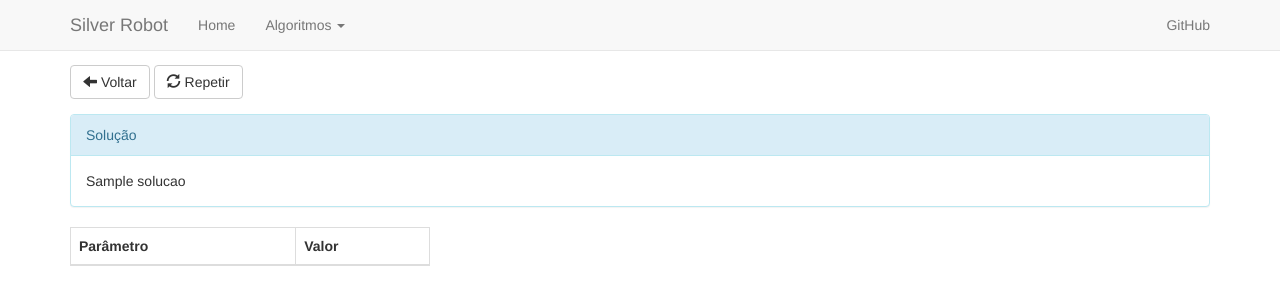
After one commit to ZackStone/silver-robot, a Flask app: template templates/genetico_solucao.html in a window 1280 px wide. The commit adds this page. Shown: the top 305 px of the page. Run offline with Flask 2, Linux system fonts and the light colour scheme; the template is opened without the code that fills it: most values are stand-ins (such as "Sample title", 1, 10 or a date in 2020); lists and menus that the app fills with data are empty; some libraries are stand-ins or nearby versions.

Commit message:
layout para solucao do algoritmo genetico

```diff
--- a/main_app.py
+++ b/main_app.py
@@ -81,6 +81,7 @@ def genetico_post():
     taxaMutacao = Decimal(request.form['taxaMutacao'])
 
     solucao = genetico.genetico_run(classes, numeros, geracoes, tamanhoPopulacao, qtdIteracoes, qtdIndividuosElitismo, taxaCruzamento, taxaMutacao)
+    return render_template('genetico_solucao.html', request=request, solucao=str(solucao))
     return str(solucao)
 
 # ==================================================
--- a/templates/genetico.html
+++ b/templates/genetico.html
@@ -1,3 +1,5 @@
+{{solucao}}
+
 <div class="form-group">
 	<label>qtdIteracoes:</label>
 	<input type="text" name="qtdIteracoes" value="1" class="form-control">
--- /dev/null
+++ b/templates/genetico_solucao.html
@@ -0,0 +1,47 @@
+{% extends "shared/layout.html" %}
+{% block title %}Home{% endblock %}
+
+{% block content %}
+
+<div class="row">
+	<div class="col-md-4">
+		<div class="form-group">
+			<button onclick="voltar();" class="btn btn-default">
+				<i class="glyphicon glyphicon-arrow-left"></i> Voltar
+			</button>
+			<button onclick="repetir();" class="btn btn-default">
+				<i class="glyphicon glyphicon-refresh"></i> Repetir
+			</button>
+		</div>
+	</div>
+</div>
+<div class="row">
+	<div class="col-md-12">
+		<div class="panel panel-info">
+			<div class="panel-heading">
+				Solução
+			</div>
+			<div class="panel-body">
+			    {{ solucao }}
+			</div>
+		</div>
+	</div>
+</div>
+<div class="row">
+	<div class="col-md-4">
+		<table class="table table-striped table-bordered">
+		<thead>
+			<th>Parâmetro</th>
+			<th>Valor</th>
+		</thead>
+		{% for p in request.form %}
+			<tr>
+				<td>{{p}}</td>
+				<td>{{request.form[p]}}</td>
+			</tr>
+		{% endfor %}
+		</table>
+	</div>
+</div>
+
+{% endblock %}
--- a/templates/shared/head.html
+++ b/templates/shared/head.html
@@ -3,6 +3,8 @@
 <meta name="keywords" content="Teste">
 <meta name="author" content="Yitzhak Andrade">
 <meta name="viewport" content="width=device-width, initial-scale=1.0">
+
+<link rel="shortcut icon" type="image/png" href="http://mfpinheiro.github.io/ti7-web/img/logo.png">
 
 <link rel="stylesheet" href="https://maxcdn.bootstrapcdn.com/bootstrap/3.3.7/css/bootstrap.min.css" />
 <script
@@ -10,3 +12,13 @@
   integrity="sha256-ZosEbRLbNQzLpnKIkEdrPv7lOy9C27hHQ+Xp8a4MxAQ="
   crossorigin="anonymous"></script>
 <script src="https://maxcdn.bootstrapcdn.com/bootstrap/3.3.7/js/bootstrap.min.js"></script>
+
+<style>
+	body { padding-top: 65px; }
+	.navbar.navbar-default.navbar-fixed-top { margin-bottom: 15px; }
+</style>
+
+<script>
+	function voltar() { window.history.back(); }
+	function repetir() { window.location.reload(true); }
+</script>
--- a/templates/shared/navbar.html
+++ b/templates/shared/navbar.html
@@ -1,6 +1,5 @@
-<nav class="navbar navbar-default">
+<nav class="navbar navbar-default navbar-fixed-top">
   <div class="container">
-    <!-- Brand and toggle get grouped for better mobile display -->
     <div class="navbar-header">
       <button type="button" class="navbar-toggle collapsed" data-toggle="collapse" data-target="#bs-example-navbar-collapse-1">
         <span class="sr-only">Toggle navigation</span>
@@ -10,8 +9,6 @@
       </button>
       <a class="navbar-brand" href="/">Silver Robot</a>
     </div>
-
-    <!-- Collect the nav links, forms, and other content for toggling -->
     <div class="collapse navbar-collapse" id="bs-example-navbar-collapse-1">
       <ul class="nav navbar-nav">
         <li><a href="/">Home</a></li>
@@ -24,18 +21,8 @@
         </li>
       </ul>
       <ul class="nav navbar-nav navbar-right">
-        <li><a href="http://github.com/YitzhakAndrade/silver-robot">Git Hub</a></li>
-        <li class="dropdown">
-          <a href="#" class="dropdown-toggle" data-toggle="dropdown">Dropdown <span class="caret"></span></a>
-          <ul class="dropdown-menu">
-            <li><a href="#">Action</a></li>
-            <li><a href="#">Another action</a></li>
-            <li><a href="#">Something else here</a></li>
-            <li role="separator" class="divider"></li>
-            <li><a href="#">Separated link</a></li>
-          </ul>
-        </li>
+        <li><a target="_blank" href="http://github.com/YitzhakAndrade/silver-robot">GitHub</a></li>
       </ul>
-    </div><!-- /.navbar-collapse -->
-  </div><!-- /.container-fluid -->
+    </div>
+  </div>
 </nav>
```
